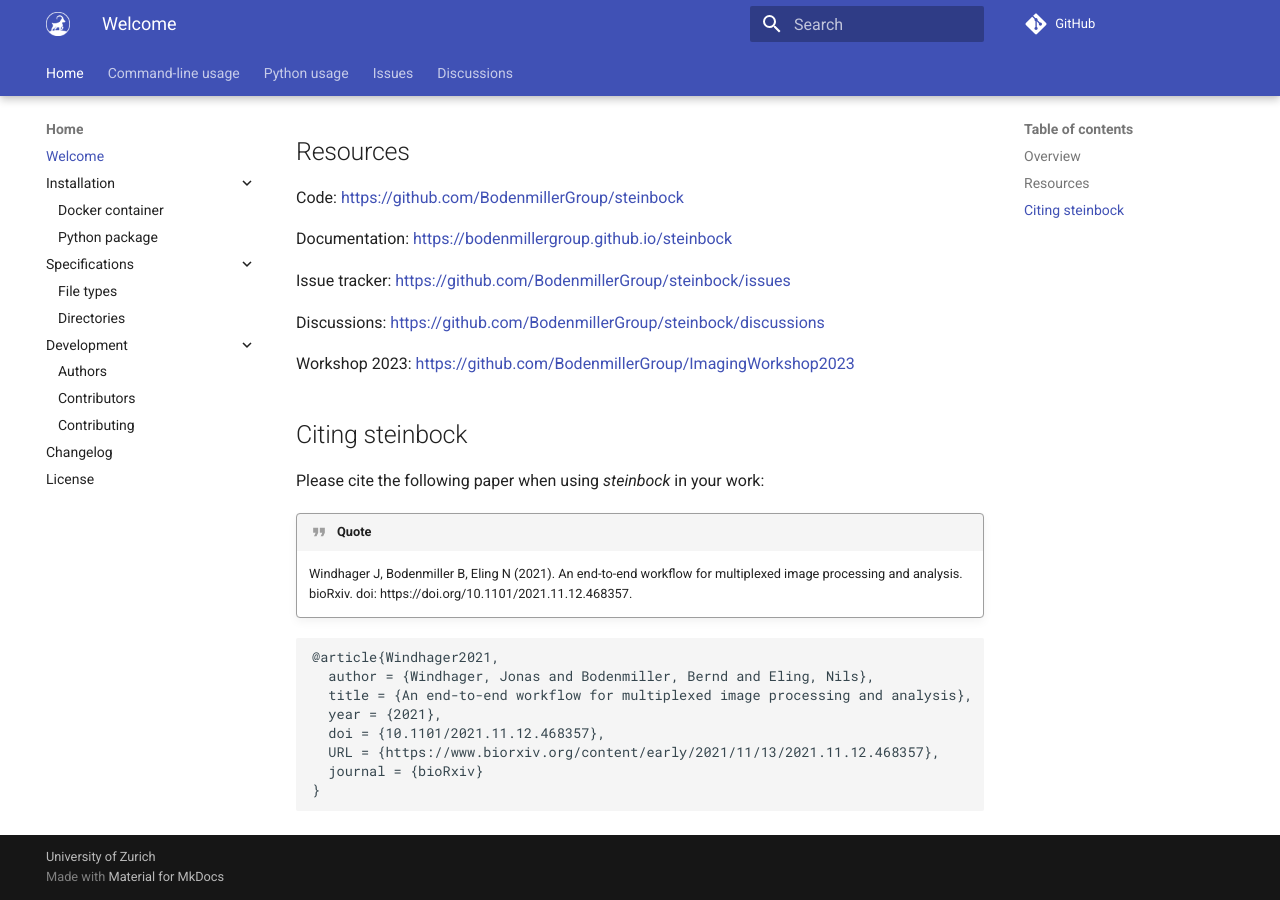
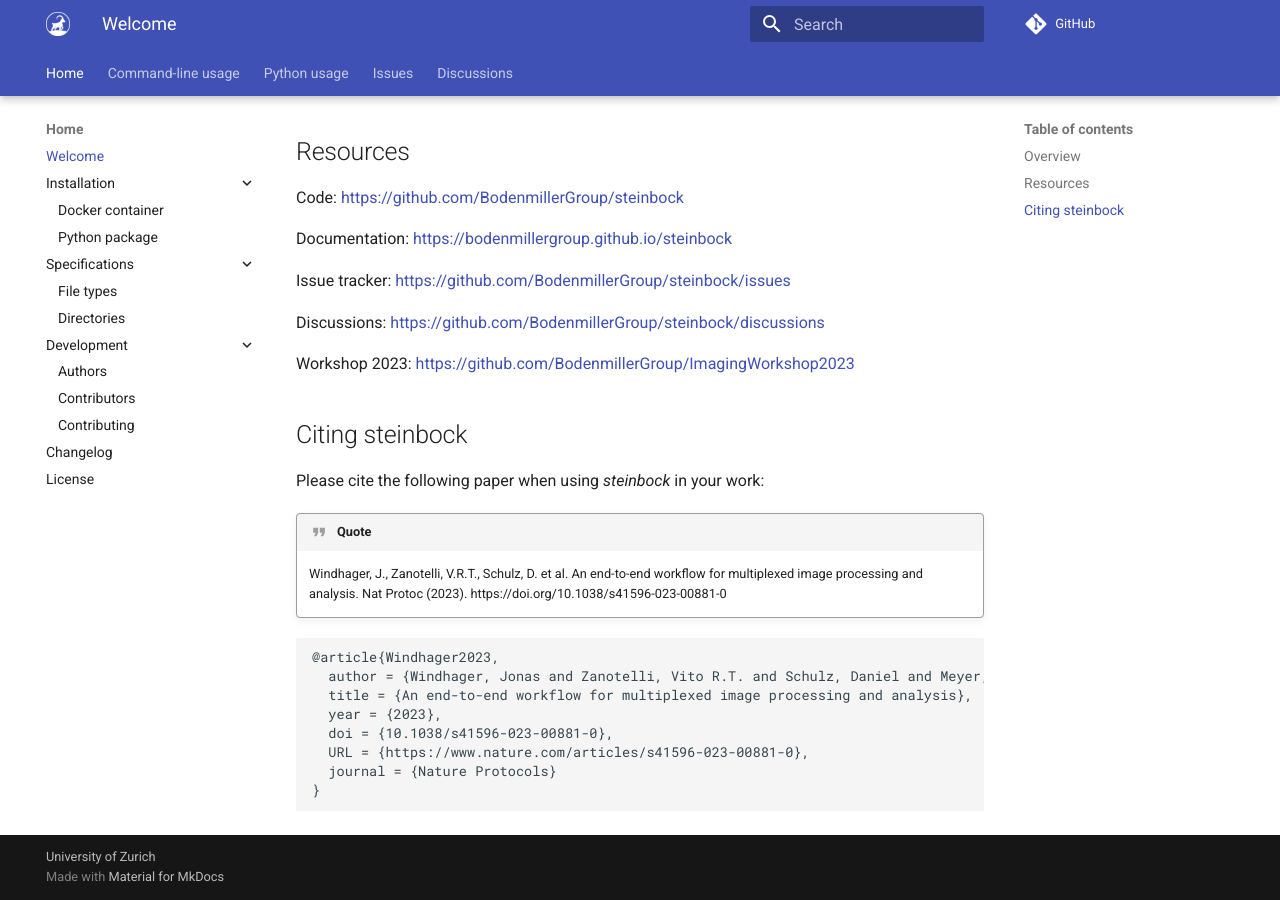
Before and after one commit to BodenmillerGroup/steinbock, an MkDocs documentation site: the page built from docs/index.md, in a window 1280 px wide and 900 px high, scrolled down 1293 px. Built offline with MkDocs 1.6.1 and Material for MkDocs 9.7.7, drawn with Linux system fonts in a browser that asks for light colours; comment, search, counter and statistics services are not loaded; the version menu is left out.

Commit message:
Updated citation

````diff
--- a/docs/index.md
+++ b/docs/index.md
@@ -51,15 +51,15 @@ Workshop 2023: [https://github.com/BodenmillerGroup/ImagingWorkshop2023](https:/
 Please cite the following paper when using *steinbock* in your work:
 
 !!! quote
-    Windhager J, Bodenmiller B, Eling N (2021). An end-to-end workflow for multiplexed image processing and analysis. bioRxiv. doi: https://doi.org/10.1101/2021.11.12.468357.
+    Windhager, J., Zanotelli, V.R.T., Schulz, D. et al. An end-to-end workflow for multiplexed image processing and analysis. Nat Protoc (2023). https://doi.org/10.1038/s41596-023-00881-0
 
 ```
-@article{Windhager2021,
-  author = {Windhager, Jonas and Bodenmiller, Bernd and Eling, Nils},
+@article{Windhager2023,
+  author = {Windhager, Jonas and Zanotelli, Vito R.T. and Schulz, Daniel and Meyer, Lasse and Daniel, Michelle and Bodenmiller, Bernd and Eling, Nils},
   title = {An end-to-end workflow for multiplexed image processing and analysis},
-  year = {2021},
-  doi = {10.1101/2021.11.12.468357},
-  URL = {https://www.biorxiv.org/content/early/2021/11/13/2021.11.12.468357},
-  journal = {bioRxiv}
+  year = {2023},
+  doi = {10.1038/s41596-023-00881-0},
+  URL = {https://www.nature.com/articles/s41596-023-00881-0},
+  journal = {Nature Protocols}
 }
 ```
````
